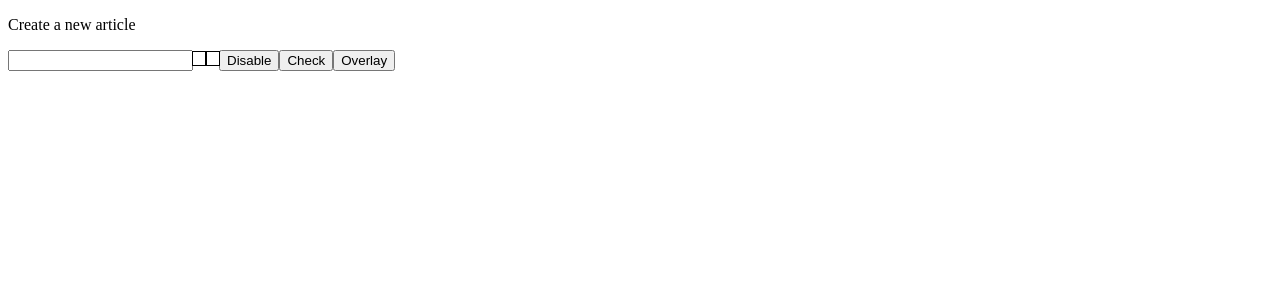
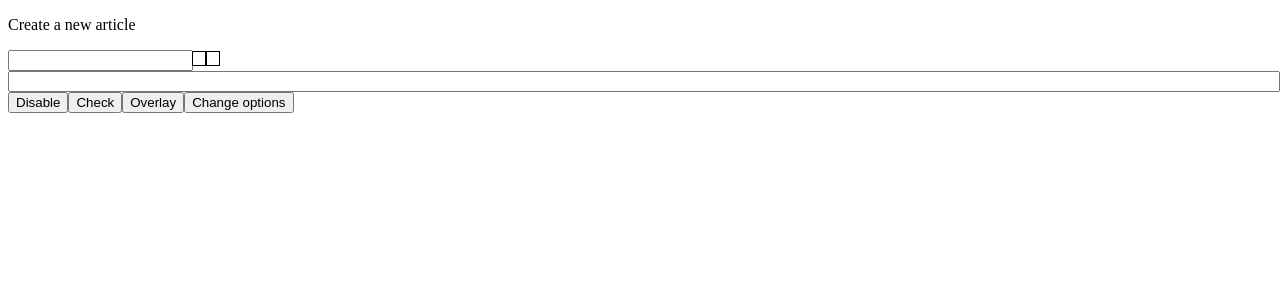
Before and after one commit to gabbersepp/react-components, a React app: page / in a window 1280 px wide. Shown: the top 300 px of the page. Built offline with nearby package versions, Linux system fonts and the light colour scheme.

Commit message:
add select box

```diff
--- /dev/null
+++ b/src/style/select.scss
@@ -0,0 +1,32 @@
+.select {
+    width: 100%;
+    position: relative;
+
+    input {
+        width: 100%;
+    }
+
+    .select-results {
+        position: absolute;
+        width: 100%;
+        display: block;
+        visibility: hidden;
+        background-color: white;
+
+        &> div:hover {
+            background-color: lightblue;
+            cursor: pointer;
+        }
+    }
+
+    &:focus-within .select-results, .select-results:hover {
+        visibility: visible;
+    }
+
+    &:not(:focus-within) .select-results:hover {
+        visibility: hidden;
+        transition-property: visibility;
+        transition-delay: 100ms;
+        transition-timing-function: step-end;
+    }
+}
--- a/src/ts/components/TsComp.tsx
+++ b/src/ts/components/TsComp.tsx
@@ -1,11 +1,29 @@
 import * as React from "react";
 import Input from "./../elements/Input";
 import Label from "./../elements/Label";
-import MessageBox, { showOkCancel, hide } from "./messageBox/MessageBox";
+import MessageBox, { showOkCancel } from "./messageBox/MessageBox";
 
 import Checkbox, { CheckboxCrossTypes } from "./../elements/Checkbox";
 import StateUtils from "../utils/StateUtils";
+import { ISelectItem } from "../interfaces/ISelectItem";
+import Select from "./../elements/Select";
 
+let items: ISelectItem[] = [
+    { key: "1", value: "text 1"},
+    { key: "2", value: "text 123"},
+    { key: "3", value: "text 234"},
+    { key: "4", value: "text 456"},
+    { key: "5", value: "text asdas"},
+
+]
+
+let items2: ISelectItem[] = [
+    { key: "11", value: "seddasd"},
+    { key: "21", value: "tasdext 123"},
+    { key: "31", value: "texdasdq32t 234"},
+    { key: "41", value: "teq    qxt 456"},
+    { key: "51", value: "texasdt asdas"},
+]
 
 export default class TsComp extends React.Component<any, any> {
     constructor(props: any) {
@@ -14,20 +32,26 @@ export default class TsComp extends React.Component<any, any> {
             value: "",
             chkDisabled: false,
             chkChecked: false,
-            overlay: false
+            overlay: false,
+            selectedValue: "",
+            selectionOptions: items
         }
     }
     public render(): JSX.Element {
+
+
         return (
             <div>
                 <Label value={this.state.value}/>
                 <Input onChange={(v: string) => this.setState({value: v})}/>
                 <Checkbox crossType={CheckboxCrossTypes.DefaultCross} disabled={this.state.chkDisabled} checked={this.state.chkChecked}/>
                 <Checkbox crossType={CheckboxCrossTypes.GreenHook} disabled={this.state.chkDisabled} checked={this.state.chkChecked}/>
-
+                <Select options={this.state.selectionOptions} onChange={val => this.setState({selectedValue: val.value})}/>
+                <Label value={this.state.selectedValue}/>
                 <button onClick={() => this.toggle("chkDisabled")}>Disable</button>
                 <button onClick={() => this.toggle("chkChecked")}>Check</button>
                 <button onClick={() => showOkCancel("hallo", "msg").then(() => alert("ok"))}>Overlay</button>
+                <button onClick={() => this.setState({ selectionOptions: items2 })}>Change options</button>
 
                 <MessageBox></MessageBox>
             </div>
--- /dev/null
+++ b/src/ts/elements/Select.tsx
@@ -0,0 +1,67 @@
+import * as React from "react";
+import Input from "./Input";
+import { ISelectProps } from "../interfaces/ISelectProps";
+import { ISelectState } from "../interfaces/ISelectState";
+import { ISelectItem } from "../interfaces/ISelectItem";
+import StateUtils from "../utils/StateUtils";
+import "./../../style/select.scss";
+
+export default class Select extends React.Component<ISelectProps, ISelectState> {
+
+    constructor(props: ISelectProps) {
+        super(props);
+        this.state = {
+            selectedKey: props.selectedKey || "",
+            filtered: props.options || [],
+            options: props.options || []
+        }
+    }
+
+    public render(): JSX.Element {
+        return (
+            <div className="select">
+                <Input value={this.getValue(this.props.selectedKey)} onChange={(val) => this.filter(val)}/>
+                <div className="select-results">
+                    {this.state.filtered.map(i => (<div className="select-item" key={i.key} onClick={() => this.select(i)}>{i.value}</div>))}
+                </div>
+            </div>
+        )
+    }
+
+    public componentDidUpdate(prevProps: ISelectProps) {
+        if (prevProps.options !== this.props.options) {
+            const newState: ISelectState = StateUtils.newFromObj(this.state);
+            newState.options = this.props.options;
+            newState.filtered = this.props.options;
+            this.setState(newState);
+        }
+    }
+
+    private select(item: ISelectItem): void {
+        this.props.onChange(item);
+    }
+
+    private getValue(key: string): string {
+        const item: ISelectItem = this.state.options.find(x => x.key === key);
+
+        if (item) {
+            return item.value;
+        }
+
+        return undefined;
+    }
+
+    private filter(val: string) {
+        let items: ISelectItem[];
+
+        if (val && val !== "") {
+            items = this.state.options.filter(x => x.value.indexOf(val) > -1);
+        } else {
+            items = this.state.options;
+        }
+
+        const newState: ISelectState = StateUtils.newFromObj(this.state);
+        newState.filtered = items;
+        this.setState(newState);
+    }
+}
--- /dev/null
+++ b/src/ts/interfaces/IIfProps.d.ts
@@ -0,0 +1,4 @@
+export interface IIfProps {
+    children: JSX.Element;
+    expression: boolean;
+}
--- /dev/null
+++ b/src/ts/interfaces/ISelectItem.d.ts
@@ -0,0 +1,4 @@
+export interface ISelectItem {
+    value: string;
+    key: string;
+}
```
Also changed, not shown: src/ts/interfaces/ISelectProps.d.ts (added, +7 -0 lines), src/ts/interfaces/ISelectState.d.ts (added, +7 -0 lines).
